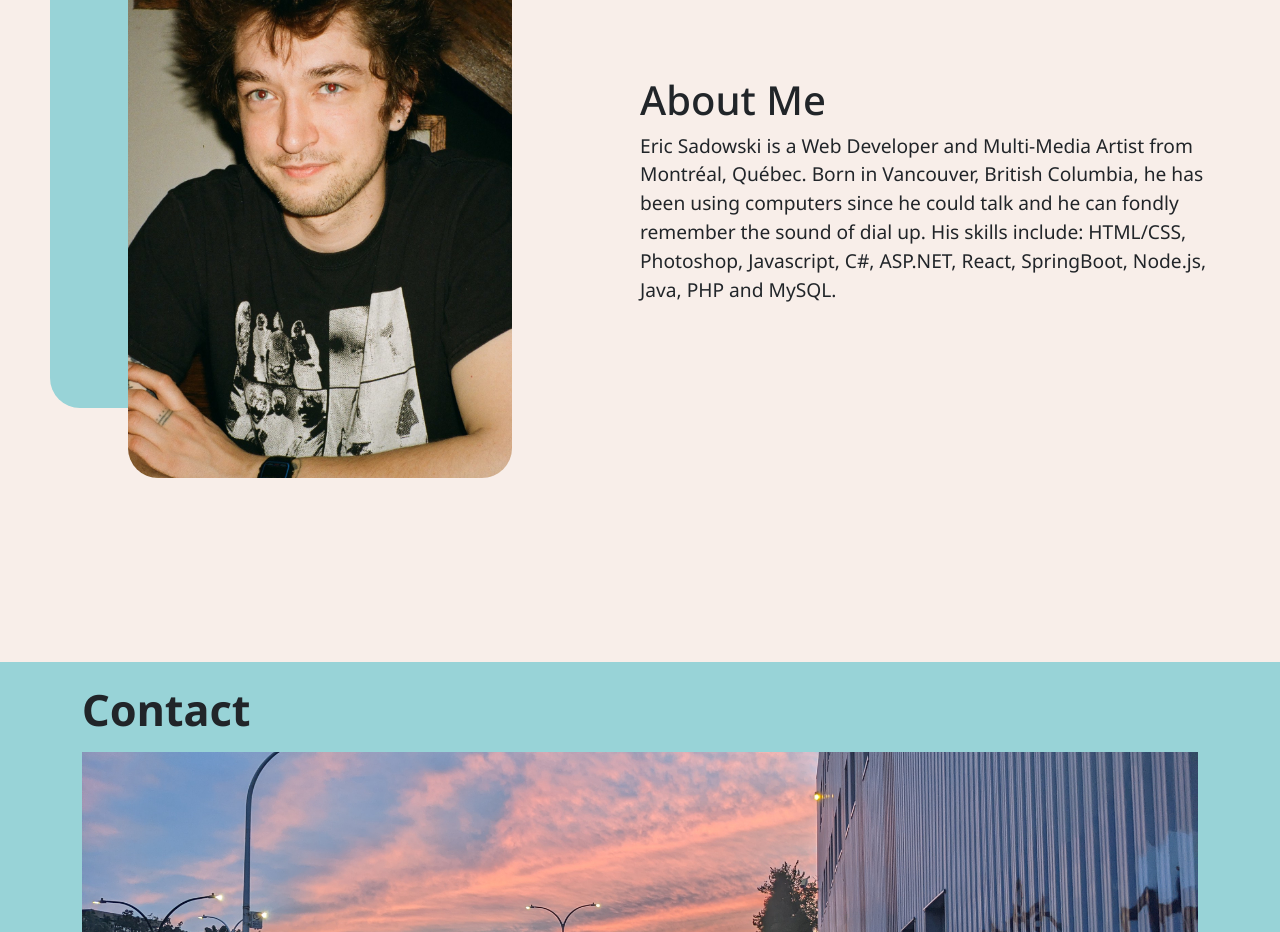
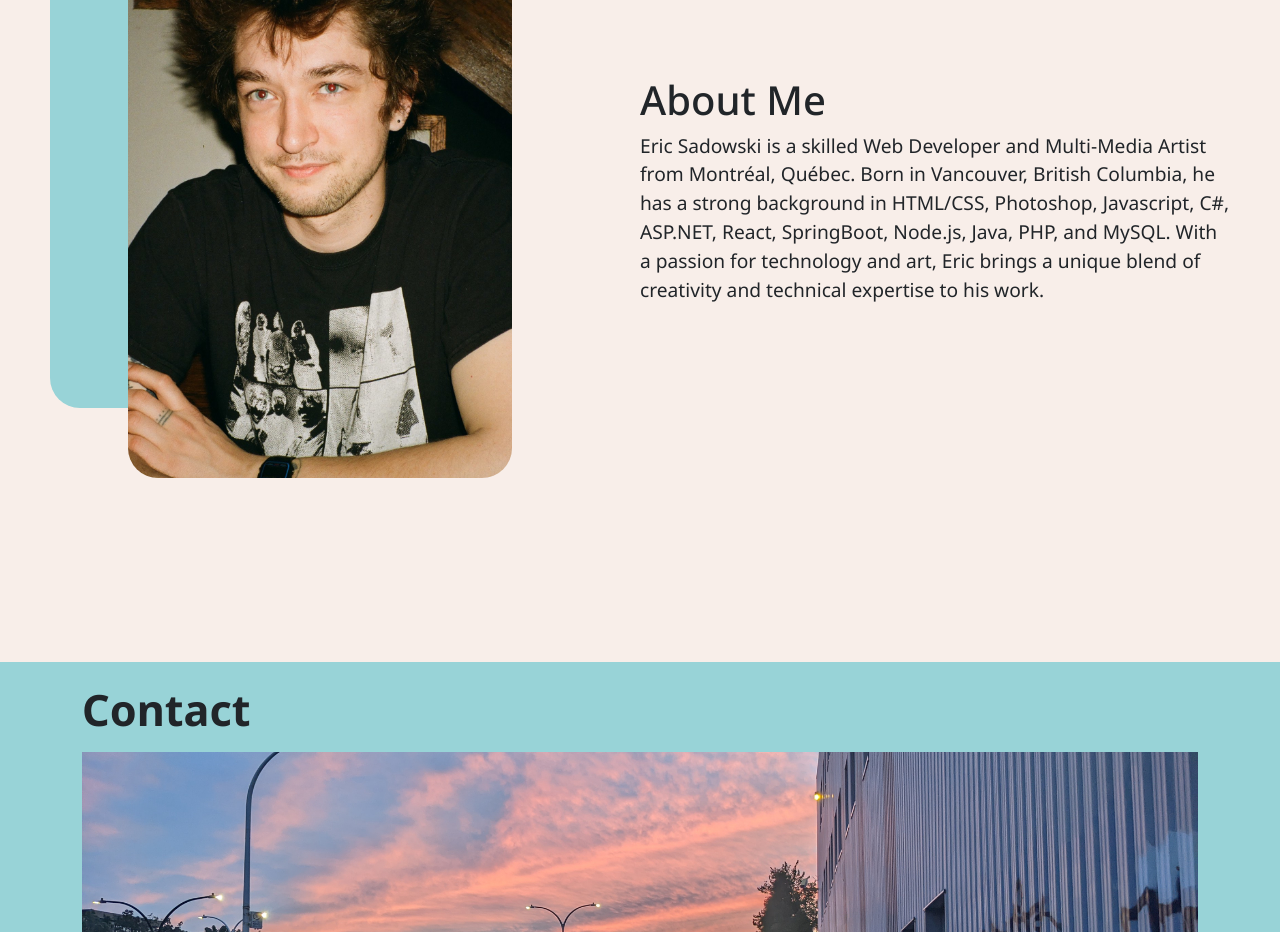
Before and after one commit to EricSadowski/ReactPortfolio, a React (Vite) app: page / in a window 1280 px wide. Shown: the part 3080-4012 px from the top of the page. Built offline with nearby package versions, Linux system fonts and the light colour scheme.

Commit message:
Update About.jsx

```diff
--- a/src/components/about/About.jsx
+++ b/src/components/about/About.jsx
@@ -10,10 +10,7 @@ const About = () => {
            <div className="a-right">
            <h1 className="a-title">About Me</h1>
         <p className="a-desc">
-        Eric Sadowski is a Web Developer and Multi-Media Artist from Montréal,
-        Québec. Born in Vancouver, British Columbia, he has been using computers
-        since he could talk and he can fondly remember the sound of dial up.
-         His skills include: HTML/CSS, Photoshop, Javascript, C#, ASP.NET, React, SpringBoot, Node.js, Java, PHP and MySQL.
+        Eric Sadowski is a skilled Web Developer and Multi-Media Artist from Montréal, Québec. Born in Vancouver, British Columbia, he has a strong background in HTML/CSS, Photoshop, Javascript, C#, ASP.NET, React, SpringBoot, Node.js, Java, PHP, and MySQL. With a passion for technology and art, Eric brings a unique blend of creativity and technical expertise to his work.
         </p>
            </div>
         </div>
```
